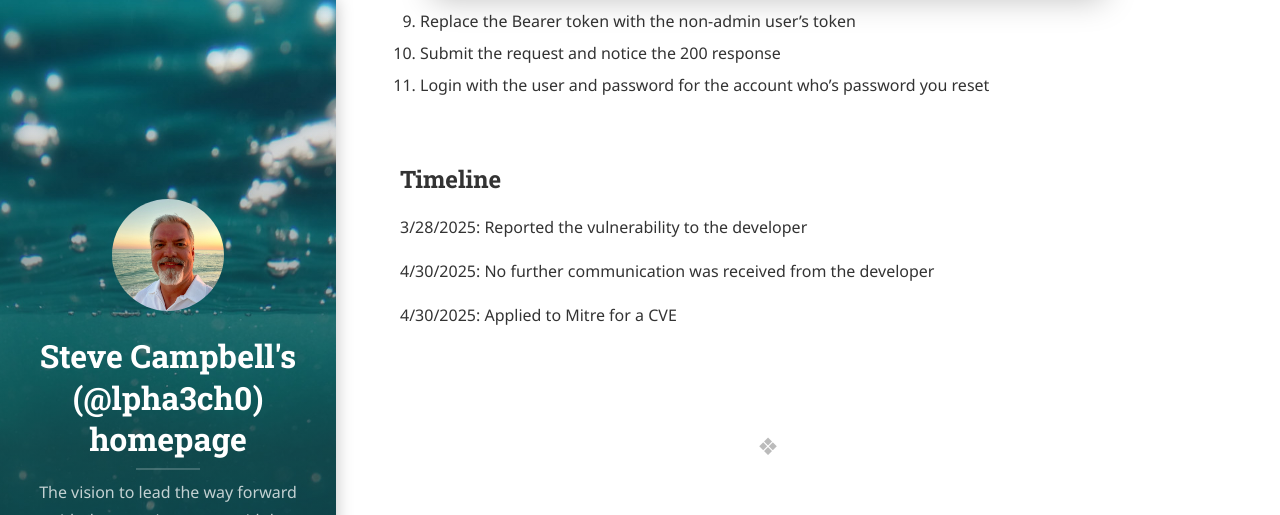
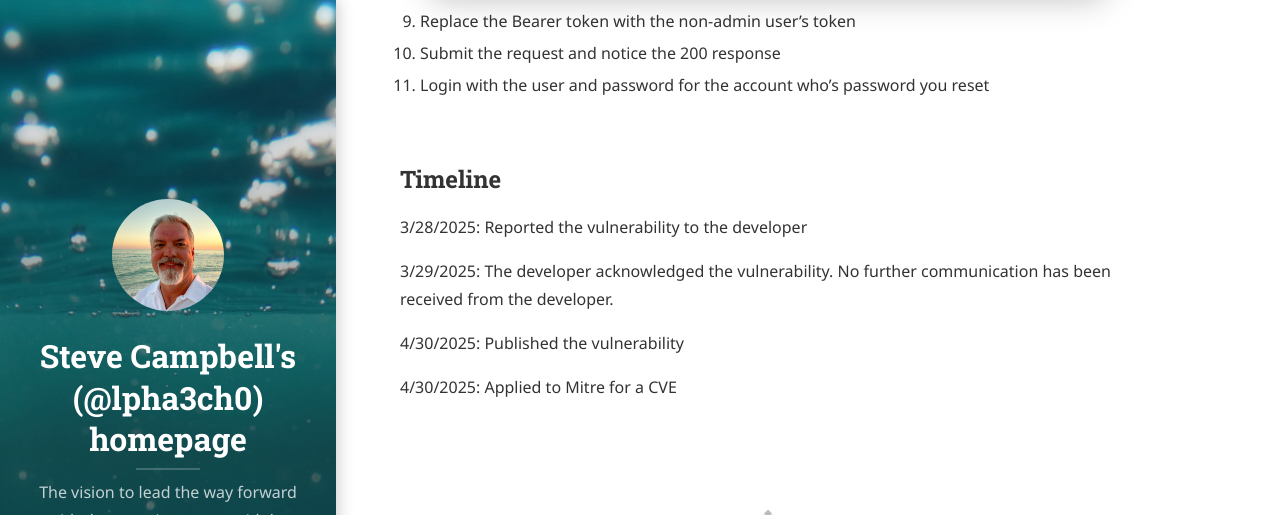
Before and after one commit to aecyberpro/aecyberpro.github.io, a Jekyll site: the page built from general/_posts/2025-4-30-Account-Takeover-BOLA-Hospital-Management-System-EMR.md, in a window 1280 px wide and 900 px high, scrolled down 1150 px, cut to the strip 0-515 px from the top of the window. Built offline with Jekyll 4.4.1, drawn with Linux system fonts in a browser that asks for light colours; cached includes are drawn as plain includes; nearby versions of some CDN libraries; some web fonts are replaced; library files that are not in the unit come from our copies.

```diff
--- a/general/_posts/2025-4-30-Account-Takeover-BOLA-Hospital-Management-System-EMR.md
+++ b/general/_posts/2025-4-30-Account-Takeover-BOLA-Hospital-Management-System-EMR.md
@@ -30,6 +30,8 @@ Secure code review by the researcher discovered that the ResetPassword route inh
 
 3/28/2025: Reported the vulnerability to the developer
 
-4/30/2025: No further communication was received from the developer
+3/29/2025: The developer acknowledged the vulnerability. No further communication has been received from the developer.
+
+4/30/2025: Published the vulnerability
 
 4/30/2025: Applied to Mitre for a CVE
```
